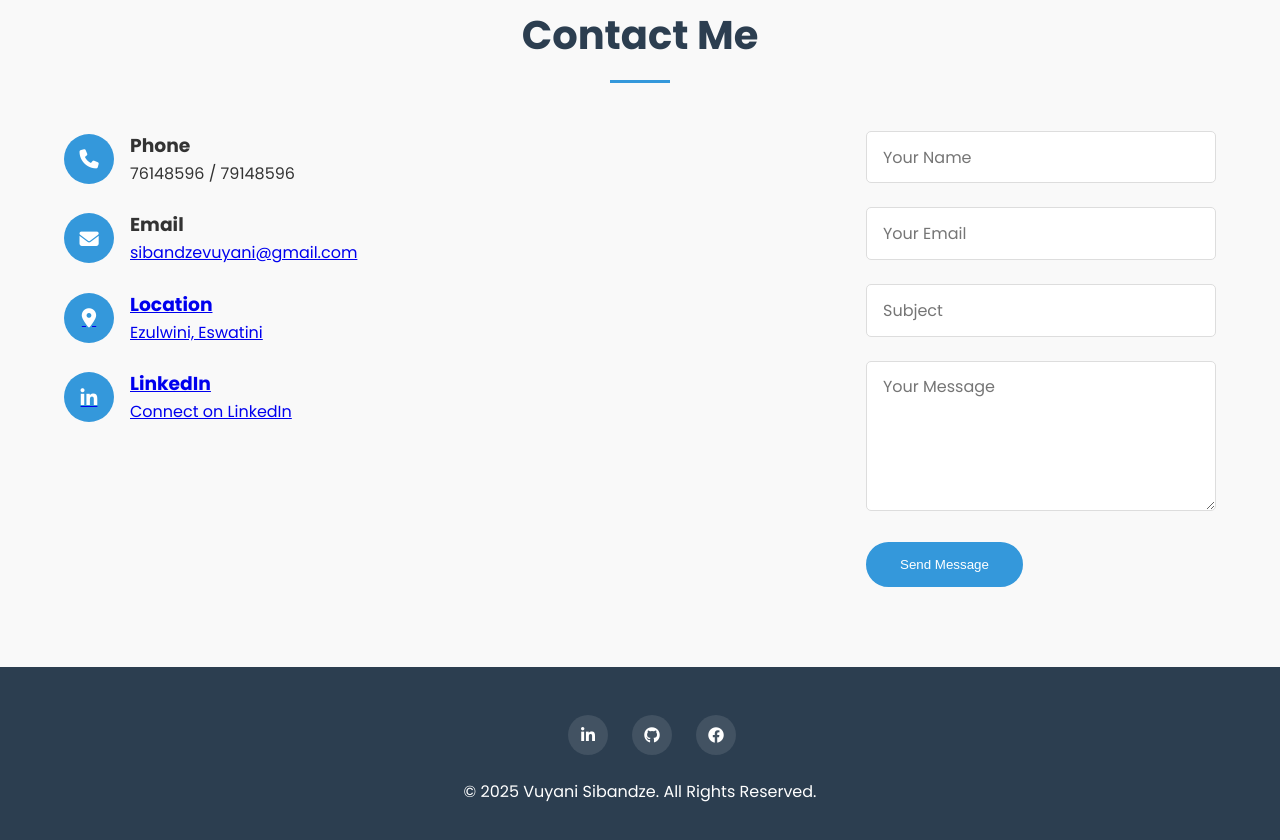
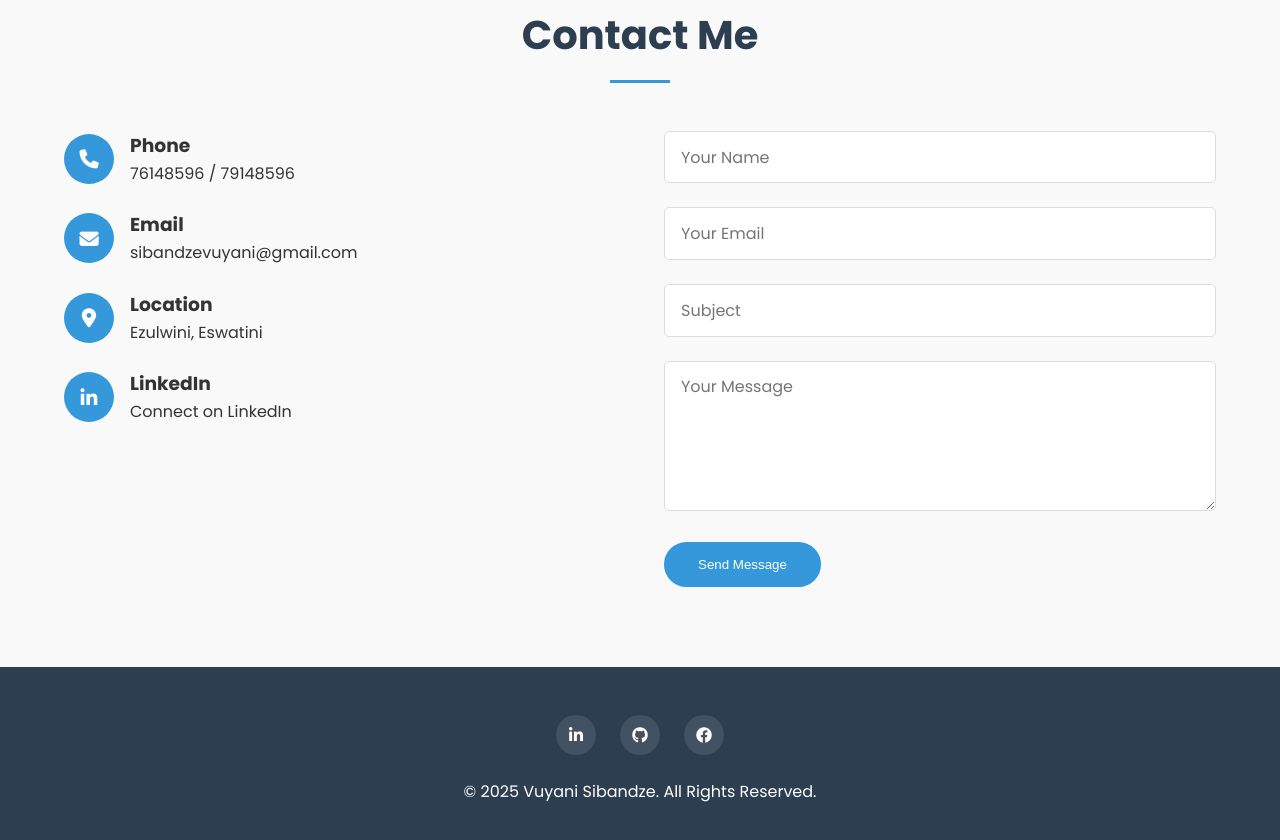
Before and after one commit to Vuyanisibandze/Vuyani-Sibandze, a plain HTML site: page index.html in a window 1280 px wide. Shown: the part 4476-5316 px from the top of the page. Drawn offline with nearby package versions, Linux system fonts and the light colour scheme.

Commit message:
Update index.html

```diff
--- a/index.html
+++ b/index.html
@@ -778,7 +778,7 @@
                         </div>
                         <div>
                             <h3>Email</h3>
-                            <p><a href = "mailto:sibandzevuyani@gmail.com">sibandzevuyani@gmail.com</p>
+                            <p>sibandzevuyani@gmail.com</p>
                         </div>
                     </div>
                     <div class="contact-info-item">
@@ -796,7 +796,7 @@
                         </div>
                         <div>
                             <h3>LinkedIn</h3>
-                            <p><a href ="https://www.linkedin.com/in/vuyani-sibandze-70111811b" target="_blank">Connect on LinkedIn</p>
+                            <p>Connect on LinkedIn</p>
                         </div>
                     </div>
                 </div>
```
